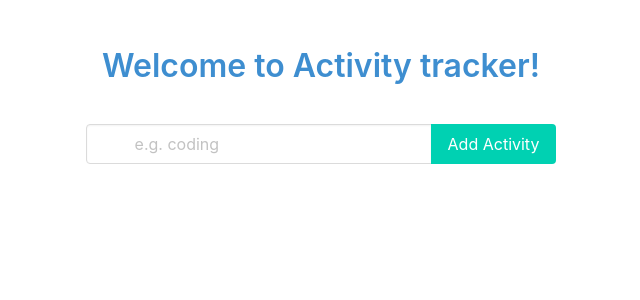
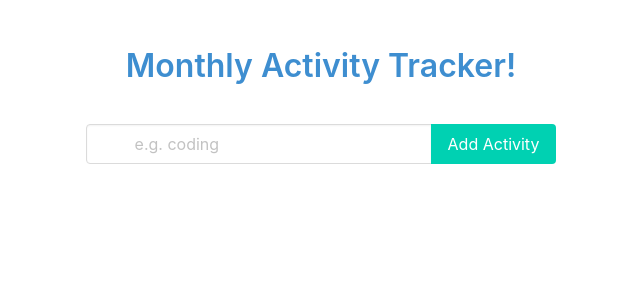
Before and after one commit to nnnkit/activity-tracker, a React (Create React App) app: page / in a window 1280 px wide. Shown: the top 300 px of the page, without its empty margins (319-959 px from the left). Built offline with nearby package versions, Linux system fonts and the light colour scheme.

Commit message:
change title

```diff
--- a/src/components/App.jsx
+++ b/src/components/App.jsx
@@ -52,7 +52,7 @@ class App extends React.Component {
   }
   handleClick(e, index) {
     let activityArray = [...this.state.activities];
-    console.log(activityArray);
+
     if (e.target.name === "delete") {
       activityArray.splice(index, 1);
       this.setState({
@@ -84,7 +84,7 @@ class App extends React.Component {
     return (
       <div className="p-6">
         <h1 className=" has-text-centered title has-text-info">
-          Welcome to Activity tracker!
+          Monthly Activity Tracker!
         </h1>
         <div className="level pt-4">
           <div className="level-item">
```
